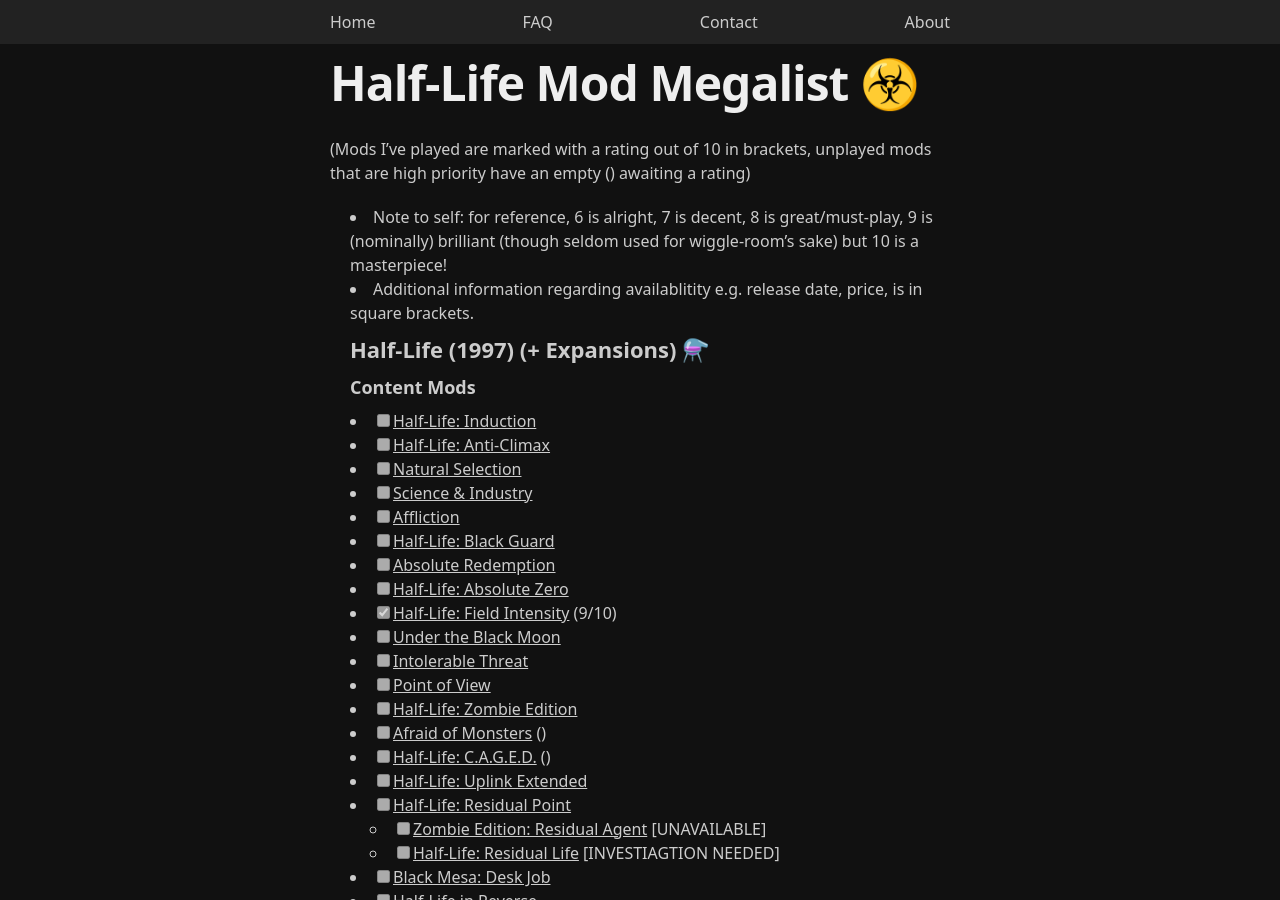
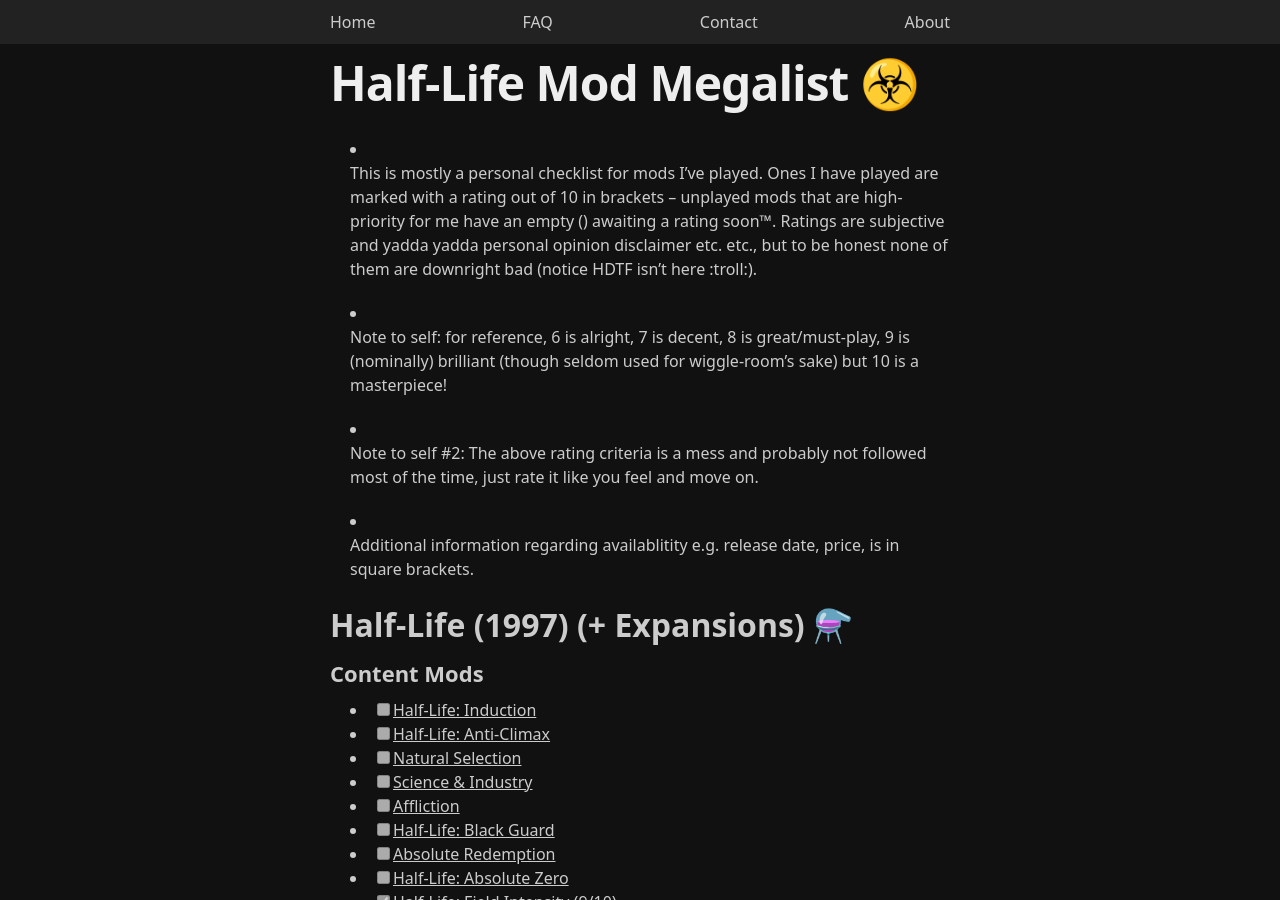
Before and after one commit to BrotherEarth967/BrotherEarth967.github.io, a Jekyll site: the page built from stuff/hl.md, in a window 1280 px wide and 900 px high. Built offline with Jekyll 4.4.1, drawn with Linux system fonts in a browser that asks for light colours.

Commit message:
Update hl.md

```diff
--- a/stuff/hl.md
+++ b/stuff/hl.md
@@ -2,11 +2,17 @@
 layout: default
 title: Half-Life Mod Megalist ☣️
 ---
-(Mods I've played are marked with a rating out of 10 in brackets, _unplayed mods that are high priority have an empty () awaiting a rating_)
+- This is mostly a personal checklist for mods I've played. Ones I have played are marked with a rating out of 10 in brackets -- unplayed mods that are high-priority for me have an empty () awaiting a rating soon™. Ratings are subjective and yadda yadda personal opinion disclaimer etc. etc., but to be honest none of them are downright bad (notice HDTF isn't here :troll:).
+
 - Note to self: for reference, 6 is alright, 7 is decent, 8 is great/must-play, 9 is (nominally) brilliant (though seldom used for wiggle-room's sake) but 10 is a masterpiece!
+
+- Note to self #2: The above rating criteria is a mess and probably not followed most of the time, just rate it like you feel and move on.
+
 - Additional information regarding availablitity e.g. release date, price, is in square brackets.
-## Half-Life (1997) (+ Expansions) ⚗️
-### Content Mods
+
+# Half-Life (1997) (+ Expansions) ⚗️
+## Content Mods
+
 - [ ] [Half-Life: Induction](https://www.moddb.com/mods/half-life-induction)
 - [ ] [Half-Life: Anti-Climax](https://www.moddb.com/mods/half-life-anti-climax)
 - [ ] [Natural Selection](https://www.moddb.com/mods/natural-selection)
@@ -59,7 +65,9 @@
 - [x] [The Whole Half Life Tower](https://www.moddb.com/mods/twhl-tower) (8/10)
 - [x] [The Whole Half Life Tower II](https://www.moddb.com/mods/twhl-tower-2) (8/10)
 - [x] [USS Darkstar](https://www.moddb.com/mods/uss-darkstar) (7/10)
-### Remakes/Remasters
+
+## Remakes/Remasters
+
 - [ ] [Half-Life: Restored](https://store.steampowered.com/app/1283930/HalfLife_Restored)
 - [ ] [Half-Life: Enriched](https://www.moddb.com/mods/half-life-enriched) [TBD]
 - [ ] [Half-Life: MMod](https://www.moddb.com/mods/half-life-mmod) [TBD]
@@ -71,8 +79,10 @@
     - [ ] [Black Mesa: Azure Sheep](https://www.moddb.com/mods/black-mesa-azure-sheep)
     - [ ] [Black Mesa: Black Ops](https://steamcommunity.com/sharedfiles/filedetails/?id=1168537819)
 - [ ] [Operation Black Mesa](https://store.steampowered.com/app/311810/Operation_Black_Mesa/) [TBD]
-## Half-Life 2 (2004) (+ Episodes) 🏙️
-### Content Mods
+
+# Half-Life 2 (2004) (+ Episodes) 🏙️
+## Content Mods
+
 - [ ] [Half-Life 2: Downfall](https://store.steampowered.com/app/587650/HalfLife_2_DownFall)
 - [ ] [Estranged: Act I](https://store.steampowered.com/app/261820/Estranged_Act_I)
     - [ ] [Estranged_The_Departure](https://store.steampowered.com/app/582890/Estranged_The_Departure) [£4.79]
@@ -132,7 +142,9 @@
 - [x] [MINERVA](https://store.steampowered.com/app/235780/MINERVA/) (8/10)
 - [x] [Research & Development](https://www.moddb.com/mods/research-and-development) (8/10)
 - [x] [Thunder's Leaves](https://www.moddb.com/mods/thunders-leaves) (7/10)
-#### Episode 3 Recreations
+
+### Episode 3 Recreations
+
 - [ ] [Lost Vessel](https://www.moddb.com/mods/lost-vessel)
 - [ ] [Half-Life 2: Aftermath](https://www.moddb.com/mods/hl2aftermath) [EPISODIC RELEASE]
 - [ ] [Half-Life 2: Interlude](https://www.moddb.com/mods/half-life-interlude) [TBD]
@@ -140,7 +152,9 @@
 - [ ] [Boreal Alyph](https://www.moddb.com/mods/boreal-alyph) [TBD]
 - [ ] [Project Borealis](https://projectborealis.com) [TBD]
 - [ ] [The Closure](https://www.moddb.com/mods/the-closure) ()
-#### Beta Recreations
+
+### Beta Recreations
+
 - [ ] [Raising the Bar: Redux](https://www.moddb.com/mods/half-life-2-raising-the-bar-redux) [EPISODIC RELEASE]
 - [ ] [Dark Interval](https://www.moddb.com/mods/dark-interval) [EPISODIC RELEASE]
 - [ ] [Coterminus](https://www.moddb.com/mods/coterminus)
@@ -148,10 +162,14 @@
 - [ ] [Half-Life: Remnants](https://www.moddb.com/mods/half-life-remnants) [TBD]
 - [ ] [Missing Informaton](https://www.moddb.com/mods/missing-information) [SOON?]
 - [ ] [Cremation](https://www.moddb.com/mods/cremation) [TBD]
-### Map Packs
+
+## Map Packs
+
 - [ ] [LambdaBuilds](https://www.moddb.com/mods/lambdabuilds)
 - [ ] [Map Labs](https://www.moddb.com/mods/map-labs)
-### Remakes/Remasters
+
+## Remakes/Remasters
+
 - [ ] [Half-life 2: Amalgam Zenith](https://www.moddb.com/mods/hl2-amalgam-zenith) [TBD]
 - [ ] [Half-Life 2: Overcharged](https://www.moddb.com/mods/hl2-overcharged)
 - [ ] [Fakefactory's Cinematic Mod](https://www.moddb.com/mods/fakefactory-cinematic-mod)
```
